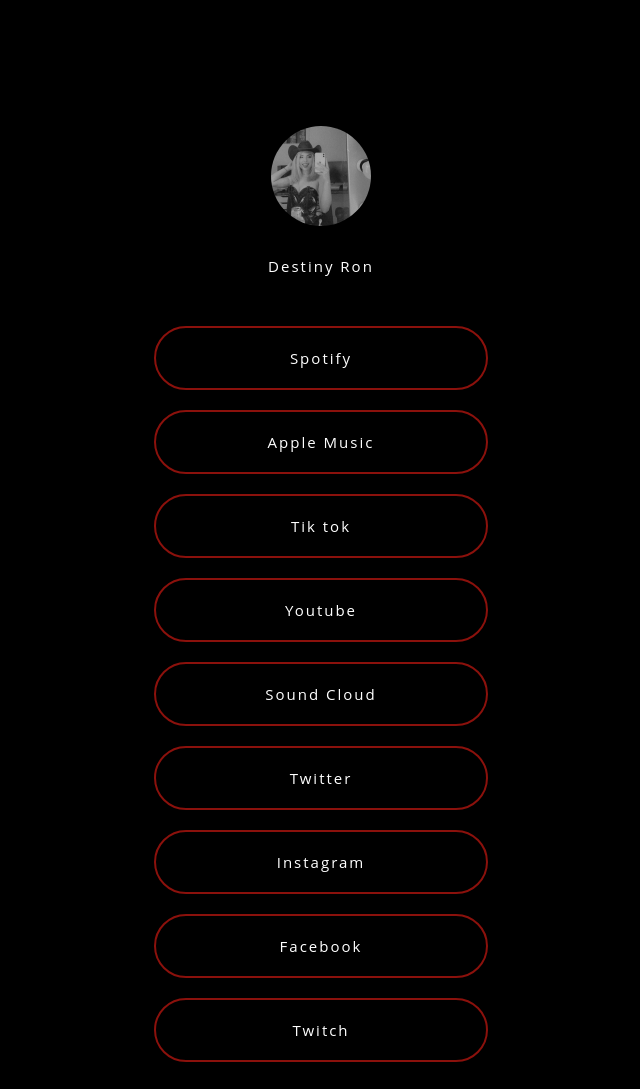
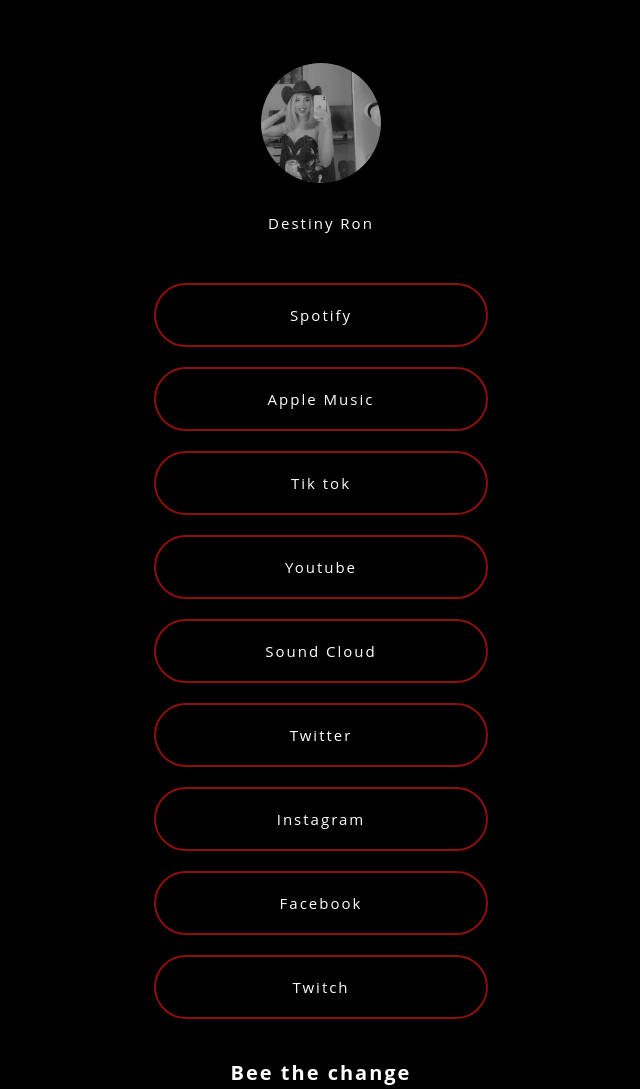
Before and after one commit to jehdz/destiny-ron, a plain HTML site: page index.html in a window 1280 px wide. Shown: the top 1089 px of the page, without its empty margins (319-959 px from the left). Drawn offline with Linux system fonts and the light colour scheme.

Commit message:
apple music link

```diff
--- a/index.html
+++ b/index.html
@@ -15,7 +15,7 @@
 
     <!-- Links-->
         <a target="_blank" href="https://open.spotify.com/track/6xIVg65gdE407guYpU6W1n?si=Yfpw76yTSOiA4jJqxC6Kjw" class="links">Spotify</a>
-        <a target="_blank" href="#" class="links">Apple Music</a>
+        <a target="_blank" href="https://music.apple.com/us/artist/destiny-ron/1549354386" class="links">Apple Music</a>
         <a target="_blank" href="https://www.tiktok.com/@destinyron_?lang=en" class="links">Tik tok</a>
         <a target="_blank" href=" https://www.youtube.com/channel/UCRdgaghTmDLAn9s0R05DUUQ" class="links">Youtube</a>
         <a target="_blank" href="https://soundcloud.com/destiny-ron-989737443/unedited-trip?ref=clipboard&p=i&c=0" class="links">Sound Cloud</a>
--- a/styles.css
+++ b/styles.css
@@ -14,9 +14,9 @@
     display: block;
     margin-left: auto;
     margin-right: auto;
-    margin-top: 10%;
+    margin-top: 5%;
     height: auto;
-    max-width: 100px;
+    max-width: 120px;
   }
 
 .profile-name {
```
Also changed, not shown: assets/des-1.jpg (added), assets/des-2.jpg (added), assets/des-3.jpg (added).
